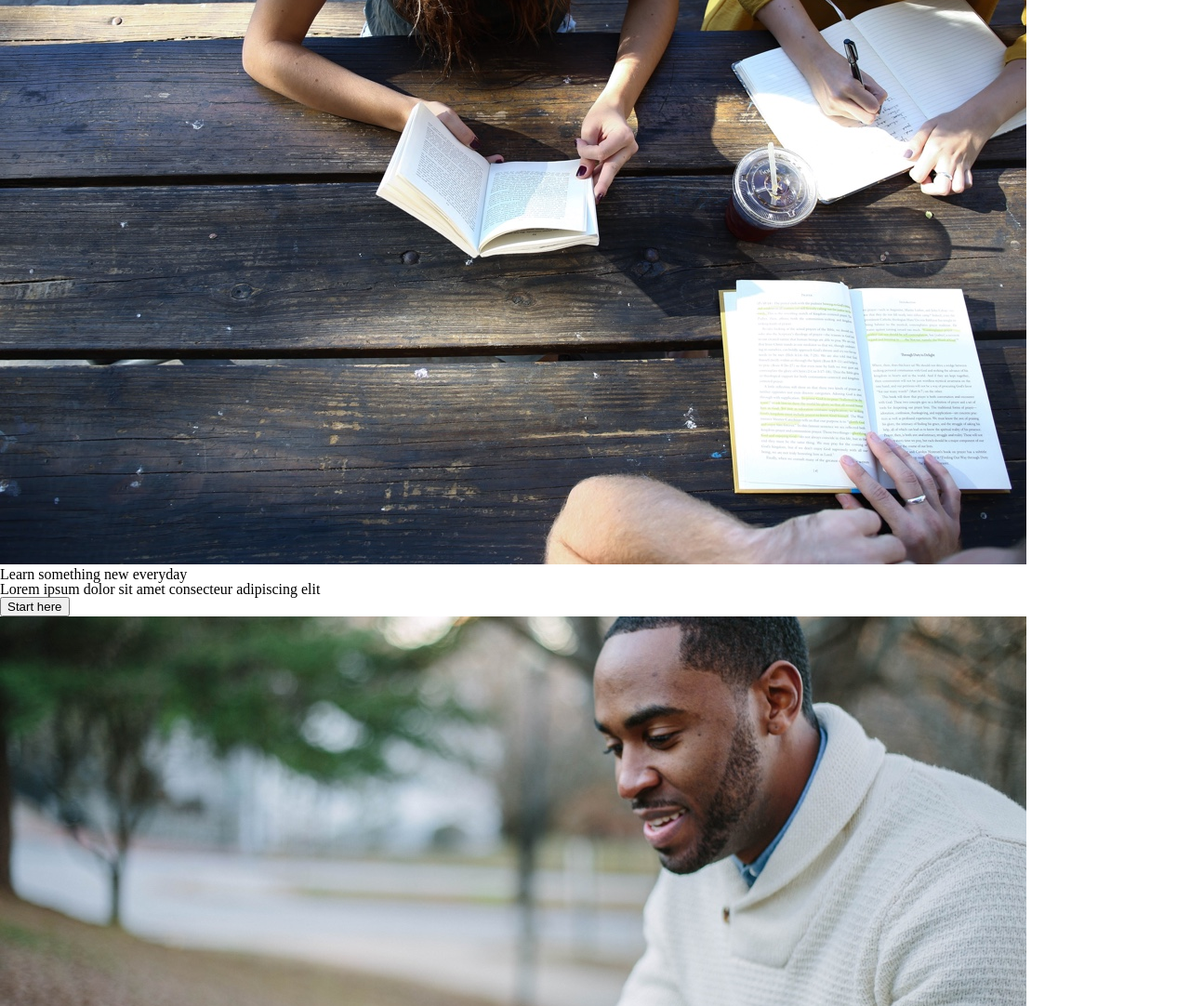
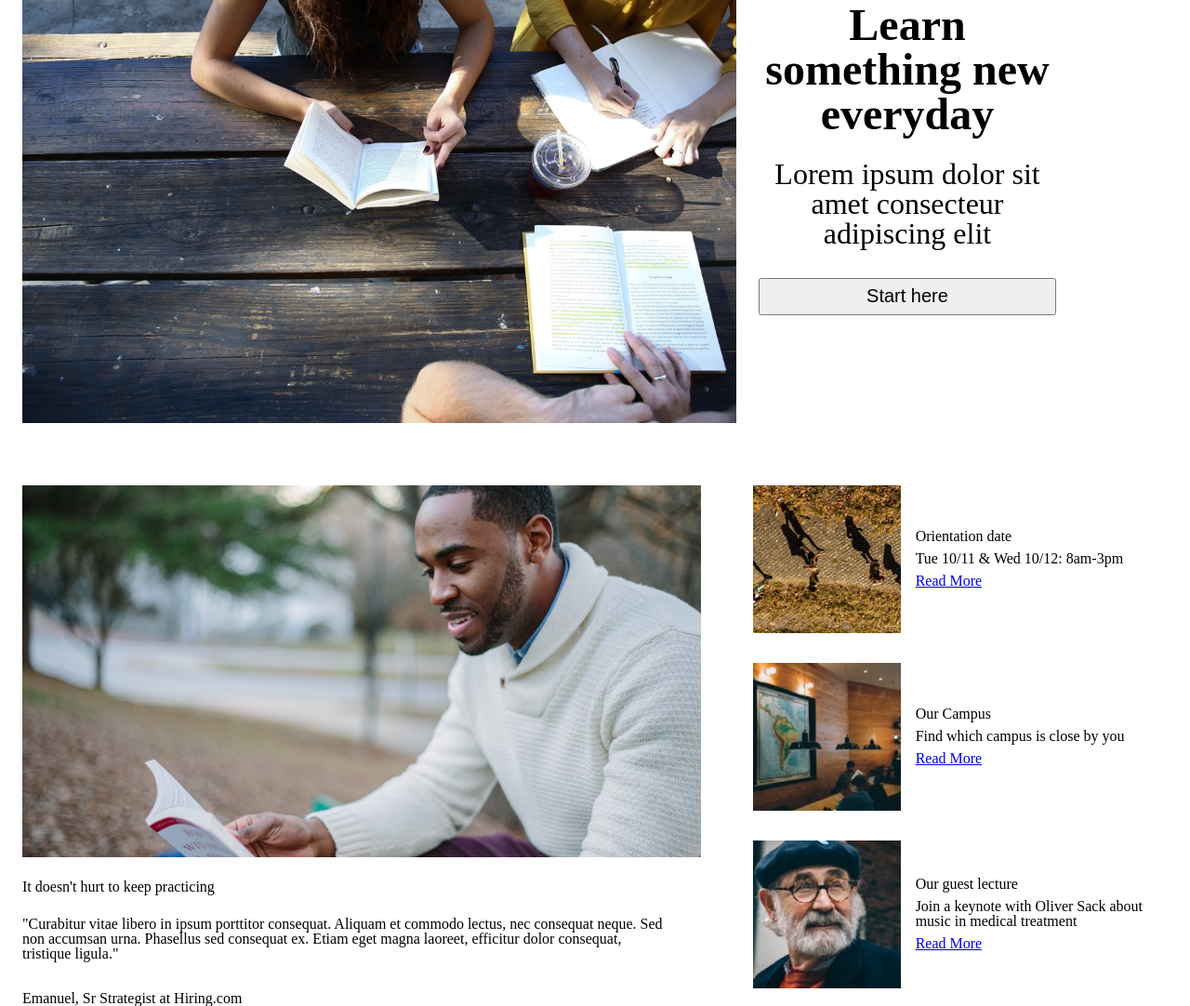
Before and after one commit to AlchemistRole/Comar, a plain HTML site: page index.html in a window 1280 px wide. Shown: the part 209-1291 px from the top of the page at 93% size. Drawn offline with Linux system fonts and the light colour scheme.

Commit message:
add text position formatting for information section

```diff
--- a/Resources/CSS/style.css
+++ b/Resources/CSS/style.css
@@ -37,7 +37,6 @@ header {
 }
 #logo h1 {
     align-items: center;
-    padding-top
     line-height: 2rem;
 }
 
@@ -63,3 +62,105 @@ header nav a  {
     padding: 0 1rem 0 1rem;
     text-decoration: none;
 }
+
+#Everyday {
+    display: inline-flex;
+    width: 100%;
+    margin-top: 4rem;
+
+}
+
+#Everyday img {
+    width: 60%;
+    padding: 2rem 1.5rem;
+}
+
+#Everyday .text {
+    display: flex;
+    flex-direction: column;
+    align-items: center;
+    justify-content: center;
+    width: 25%;
+    text-align: center;
+    padding-right: 2rem;
+}
+
+#Everyday h1 {
+    font-weight: bolder;
+    padding-bottom: 1.5rem;
+    font-size: 3rem;
+}
+
+#Everyday h2 {
+    font-size: 2rem;
+    padding-bottom: 2rem;
+}
+
+#Everyday button {
+    width: 100%;
+    height: 2.5rem;
+    font-size: 1.25rem;
+}
+
+#inline {
+    display: flex;
+    align-items: stretch;
+    width: 100%;
+    gap: 1.5rem;
+    padding-top: 1rem;
+}
+
+#information {
+    width: 60%;
+    padding-left: 1.5rem;
+
+    display: flex;
+    flex-direction: column;
+}
+
+#information img {
+    width: 100%;
+    padding-top: 1rem;
+    padding-right: 1.5rem;
+}
+
+#information h1, #information p {
+    width: 95%
+}
+
+#information .title, #quote {
+    padding-top: 1.5rem;
+}
+
+#quote-author {
+    padding: 2rem 0;
+}
+
+#side_links {
+    width: 40%;
+    padding-left: 1rem;
+}
+
+#side_links .Small_Info {
+    padding: 0.5rem 0;
+}
+
+.sidelink {
+    display: flex;
+    padding: 1rem;
+
+}
+
+.sidelink img {
+    width: 35%;
+    height: auto;
+}
+
+.sidelink .sideinfo {
+    text-align: left;
+    display: flex;
+    flex-direction: column;
+    vertical-align: middle;
+    justify-content: center;
+    padding-left: 1rem;
+}
```
